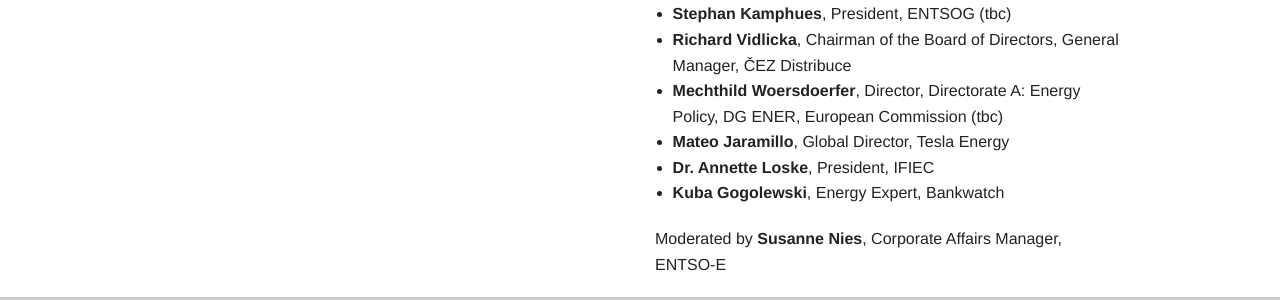
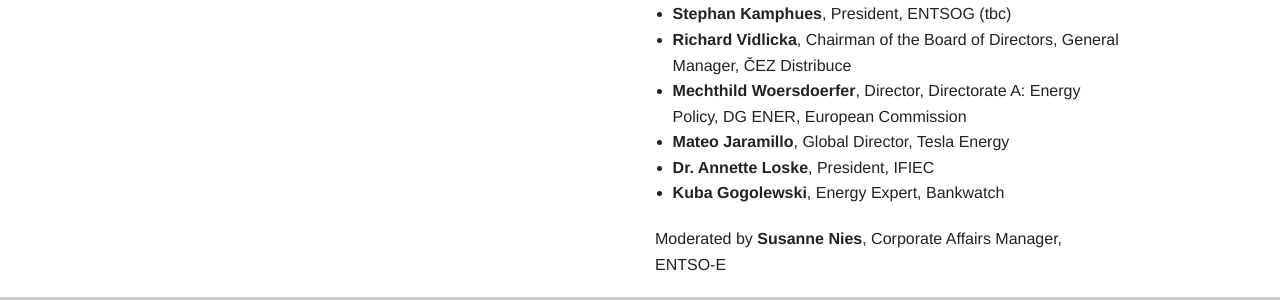
Before and after one commit to SmokeBellew1/entsoe_conf, a Jekyll site: the page built from _posts/schedule/2015-06-10-15h00.md, in a window 1280 px wide. Shown: the part 645-945 px from the top of the page. Built offline with Jekyll 4.4.1, drawn with Linux system fonts in a browser that asks for light colours.

Commit message:
Updated 2015-06-10-15h00.md

```diff
--- a/_posts/schedule/2015-06-10-15h00.md
+++ b/_posts/schedule/2015-06-10-15h00.md
@@ -13,6 +13,7 @@
 published: true
 ---
 
+
 __Introductory Keynote__
 
 #### __A Blackout in Europe- fiction or reality?__
@@ -27,7 +28,7 @@
 
 - __Stephan Kamphues__, President, ENTSOG (tbc)
 - __Richard Vidlicka__, Chairman of the Board of Directors, General Manager, ČEZ Distribuce
-- __Mechthild Woersdoerfer__, Director, Directorate A: Energy Policy, DG ENER, European Commission (tbc)
+- __Mechthild Woersdoerfer__, Director, Directorate A: Energy Policy, DG ENER, European Commission
 - __Mateo Jaramillo__, Global Director, Tesla Energy
 - __Dr. Annette Loske__, President, IFIEC
 - __Kuba Gogolewski__, Energy Expert, Bankwatch
```
